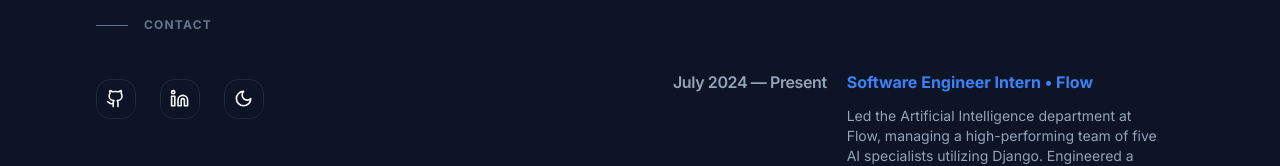
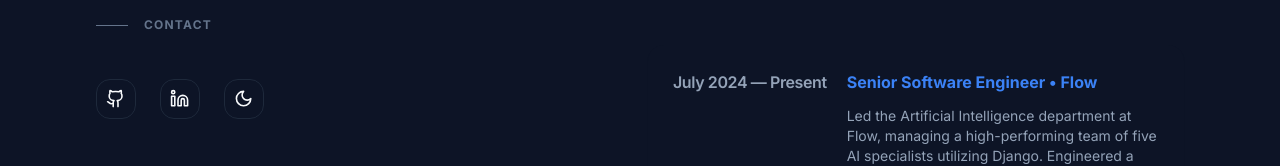
Before and after one commit to aninda20/portfolio, a Next.js app: page / in a window 1280 px wide. Shown: the part 585-751 px from the top of the page. Built offline with nearby package versions, Linux system fonts and the light colour scheme.

Commit message:
mistake rectified

```diff
--- a/components/ExpCards.tsx
+++ b/components/ExpCards.tsx
@@ -13,7 +13,7 @@ import { MoveRight } from "lucide-react";
 const jobPositions = [
   {
     timeline: "July 2024 — Present",
-    currentPosition: "Software Engineer Intern",
+    currentPosition: "Senior Software Engineer",
     place: "Flow",
     previousPositions: [""],
     description:
```
